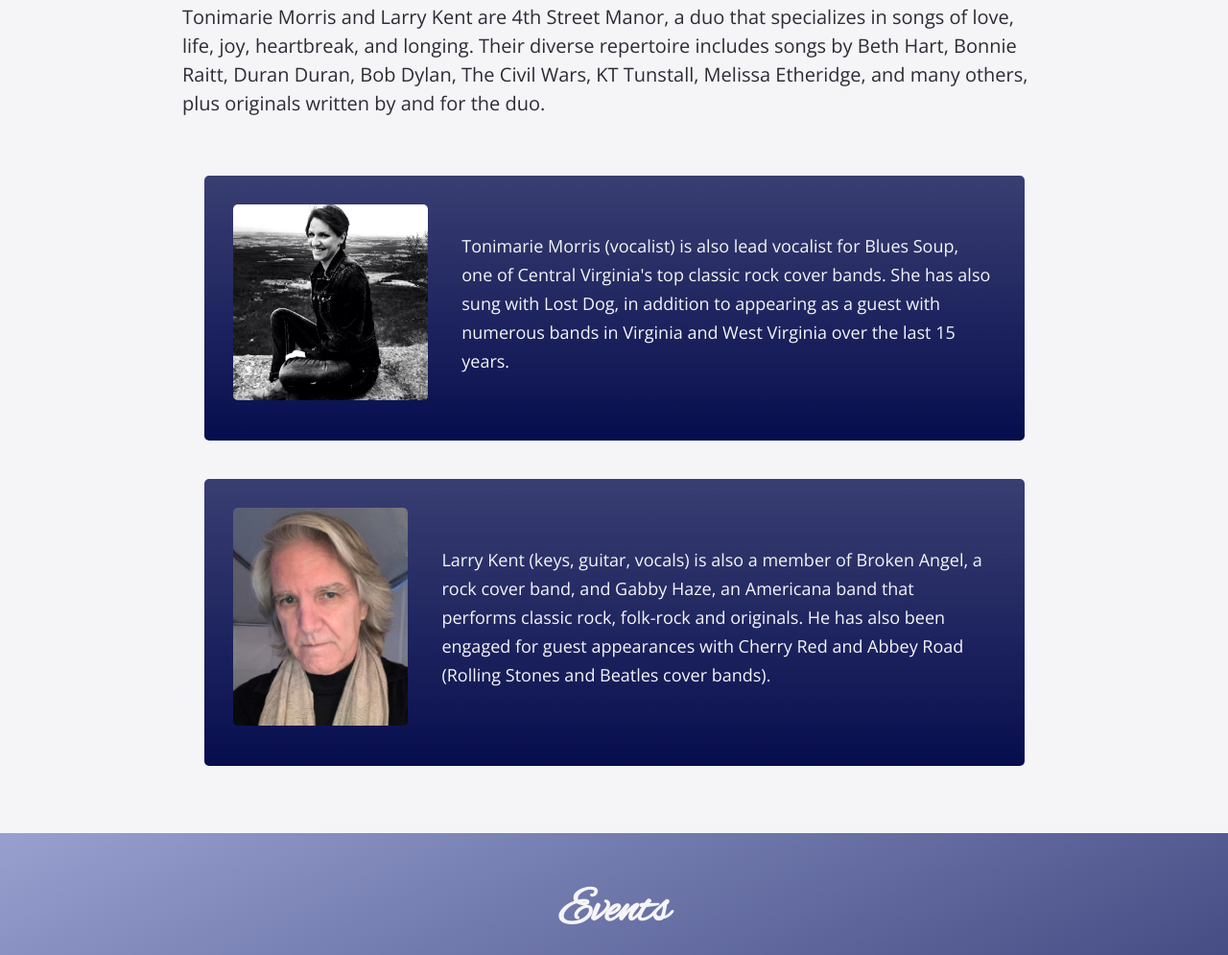
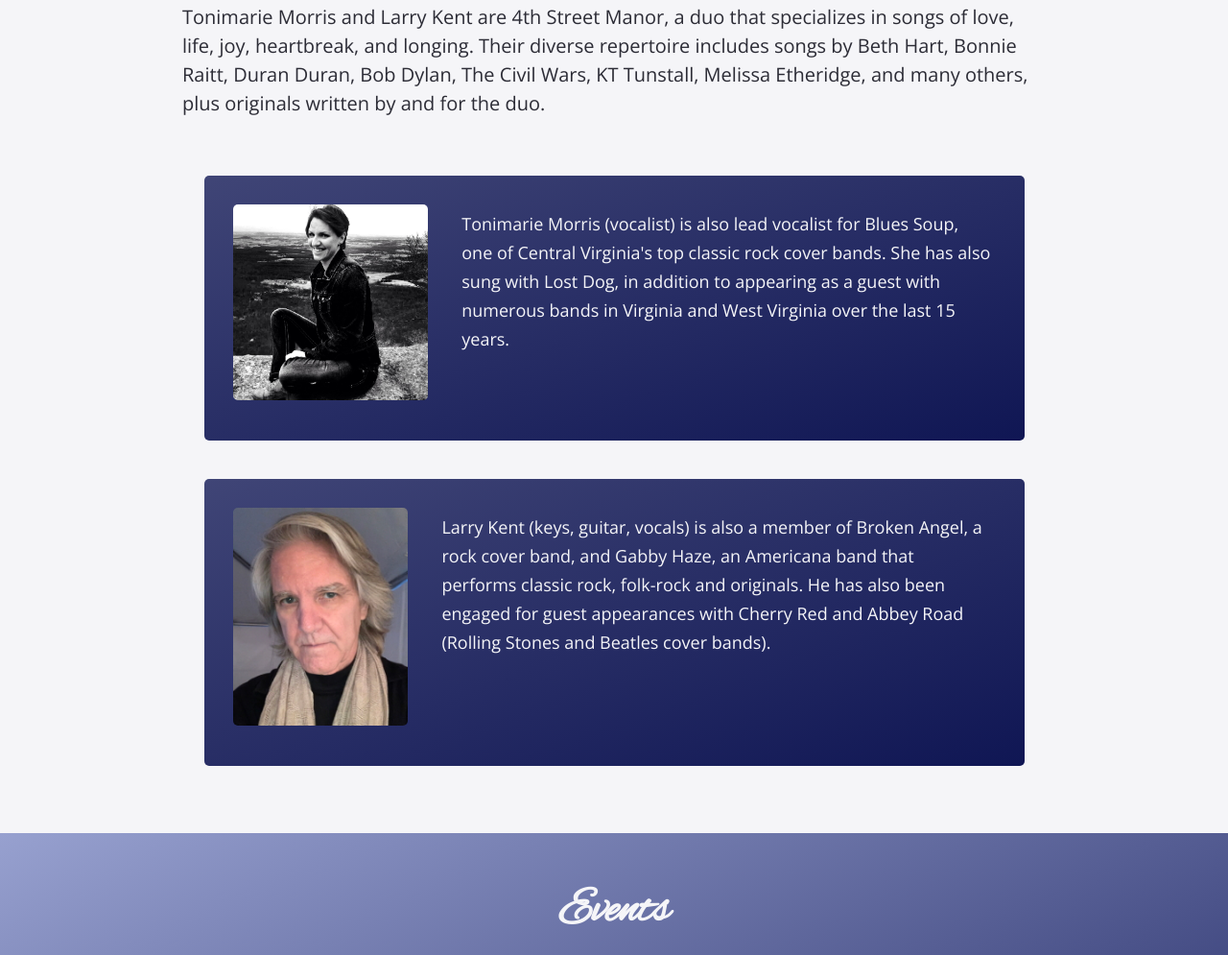
Before and after one commit to tonim99/4thStManor, a plain HTML site: page index.html in a window 1280 px wide. Shown: the part 949-1944 px from the top of the page at 96% size. Drawn offline with nearby package versions, Linux system fonts and the light colour scheme.

Commit message:
updated text alignment

```diff
--- a/style.css
+++ b/style.css
@@ -295,7 +295,7 @@ section {
 
 .about__content {
 	color: var(--color-main-dark);
-	text-align: center;
+	text-align: left;
 	position: relative;
 	display: flex;
 	flex-direction: column;
@@ -333,20 +333,22 @@ section {
 	display: flex;
 	flex-direction: column;
 	margin: 2rem 0;
-	background-color: rgba(3, 10, 75, 0.75);
-	background-image: linear-gradient(rgba(3, 10, 75, 0.1), rgba(3, 10, 75, 0.95));
+	background-image: linear-gradient( to right bottom, rgba(3, 10, 75, 0.75), rgba(3, 10, 75, 0.95));
 }
 
 @media only screen and (min-width: 60em) {
 	.about__bio {
 		flex-direction: row;
 	}
+
 	.about__content {
 		text-align: left;
 	}
+
 	.about__text {
 		padding: 2rem;
 	}
+
 	.img__container {
 		flex-basis: 100%;
 	}
@@ -356,9 +358,10 @@ section {
 	font-family: var(--font-main);
 	font-size: 1.8rem;
 	color: var(--color-text);
-	align-self: center;
+	padding: 2rem;
 	line-height: 3rem;
 }
+
 .img__container {
 	align-self: center;
 	height: 90%;
```
